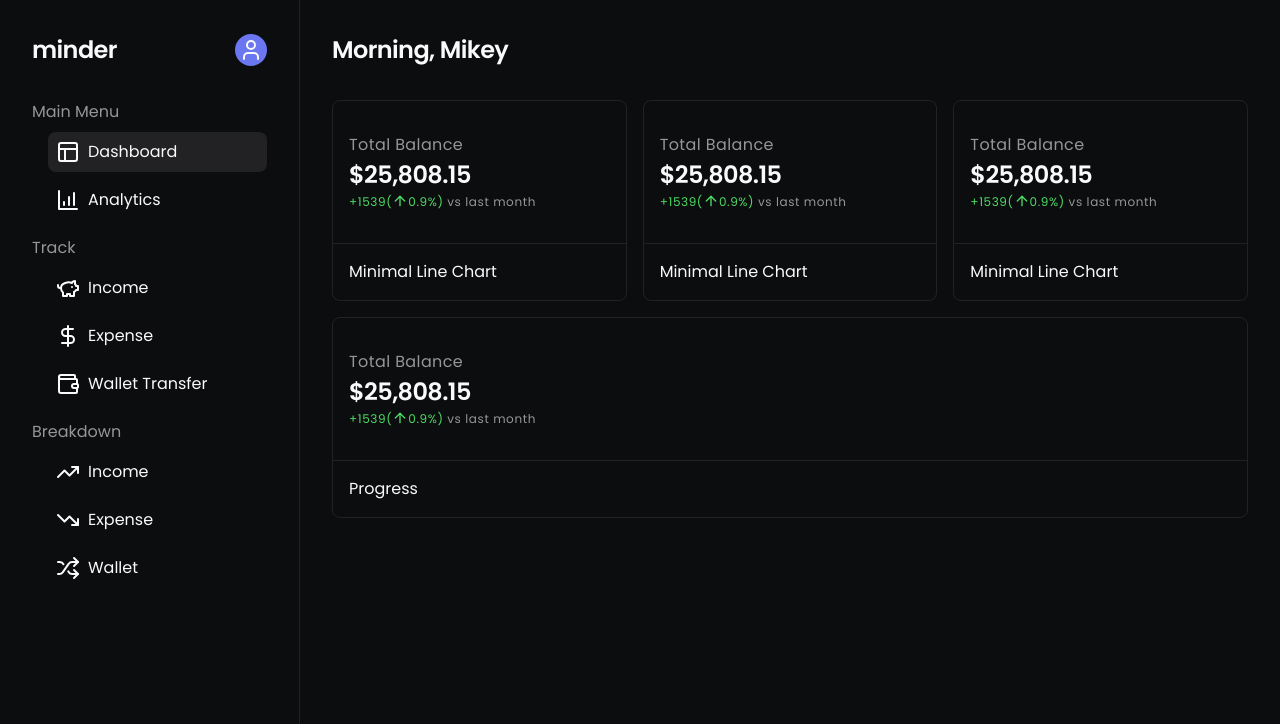
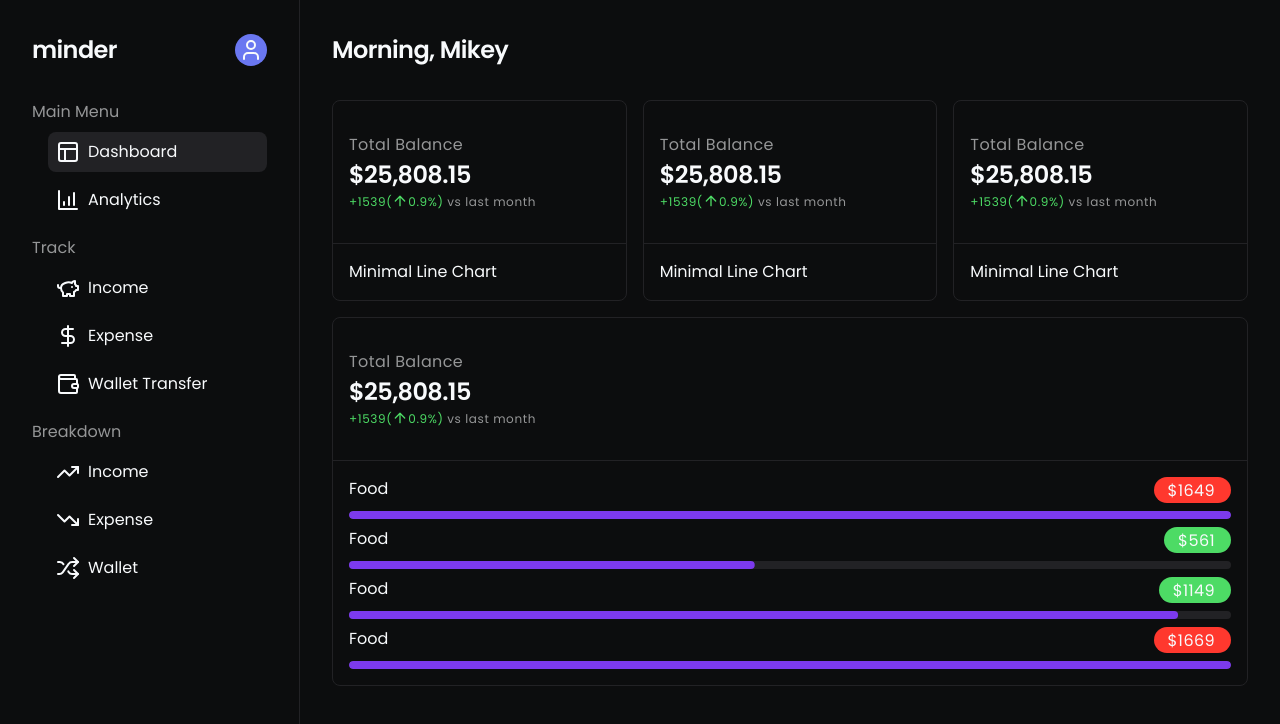
Before and after one commit to michaelcanonizado/minder, a Next.js app: page /dashboard in a window 1280 px wide. Shown: the top 724 px of the page. Built offline with nearby package versions, Linux system fonts and the light colour scheme.

Commit message:
feat: add <Chart.Progress/> component

```diff
--- a/src/app/(user)/dashboard/page.tsx
+++ b/src/app/(user)/dashboard/page.tsx
@@ -36,7 +36,10 @@ const Dashboard = () => {
           <Bento.Box.Header>
             <Balance.Compact variant='weekly' />
           </Bento.Box.Header>
-          <Bento.Box.Content>
+          <Bento.Box.Content className='flex flex-col gap-2'>
+            <Chart.Progress />
+            <Chart.Progress />
+            <Chart.Progress />
             <Chart.Progress />
           </Bento.Box.Content>
         </Bento.Box>
--- a/src/components/sections/chart/progress.tsx
+++ b/src/components/sections/chart/progress.tsx
@@ -1,7 +1,64 @@
+'use client';
+
 import React from 'react';
 
+import { Progress as ProgressBar } from '@/components/ui/progress';
+
 const Progress = () => {
-  return <div>Progress</div>;
+  const data = {
+    id: '1',
+    name: 'Food',
+    createdAt: new Date(),
+    icon: '',
+    color: '#7C3AED',
+    isDeleted: {
+      status: false,
+      deletedAt: new Date()
+    },
+    budget: {
+      allocated: 1234,
+      totalUsed: Math.ceil(Math.random() * (2000 - 50) + 50),
+      remaining: 0,
+      percentageUsed: 0
+    }
+  };
+
+  data.budget.remaining = data.budget.allocated - data.budget.totalUsed;
+
+  data.budget.percentageUsed = Math.ceil(
+    (data.budget.totalUsed / data.budget.allocated) * 100
+  );
+
+  if (data.budget.percentageUsed > 100) {
+    data.budget.percentageUsed = 100;
+  }
+
+  console.log(data.budget);
+
+  return (
+    <div className='w-full space-y-2'>
+      <div className='flex flex-row justify-between'>
+        <div className=''>
+          <p className='flex'>
+            <span className=''></span>
+            {data.name}
+          </p>
+        </div>
+        <div
+          className={`${data.budget.percentageUsed >= 100 ? 'bg-accent-200' : 'bg-accent-100'} w-fit rounded-full pl-[14px] pr-[16px] pt-[2px]`}
+        >
+          <p className='text-body-100'>${data.budget.totalUsed}</p>
+        </div>
+      </div>
+      <div className='w-full'>
+        <ProgressBar
+          value={data.budget.percentageUsed}
+          className='h-[8px] w-full bg-muted'
+          fillColor={data.color}
+        />
+      </div>
+    </div>
+  );
 };
 
 export default Progress;
```
